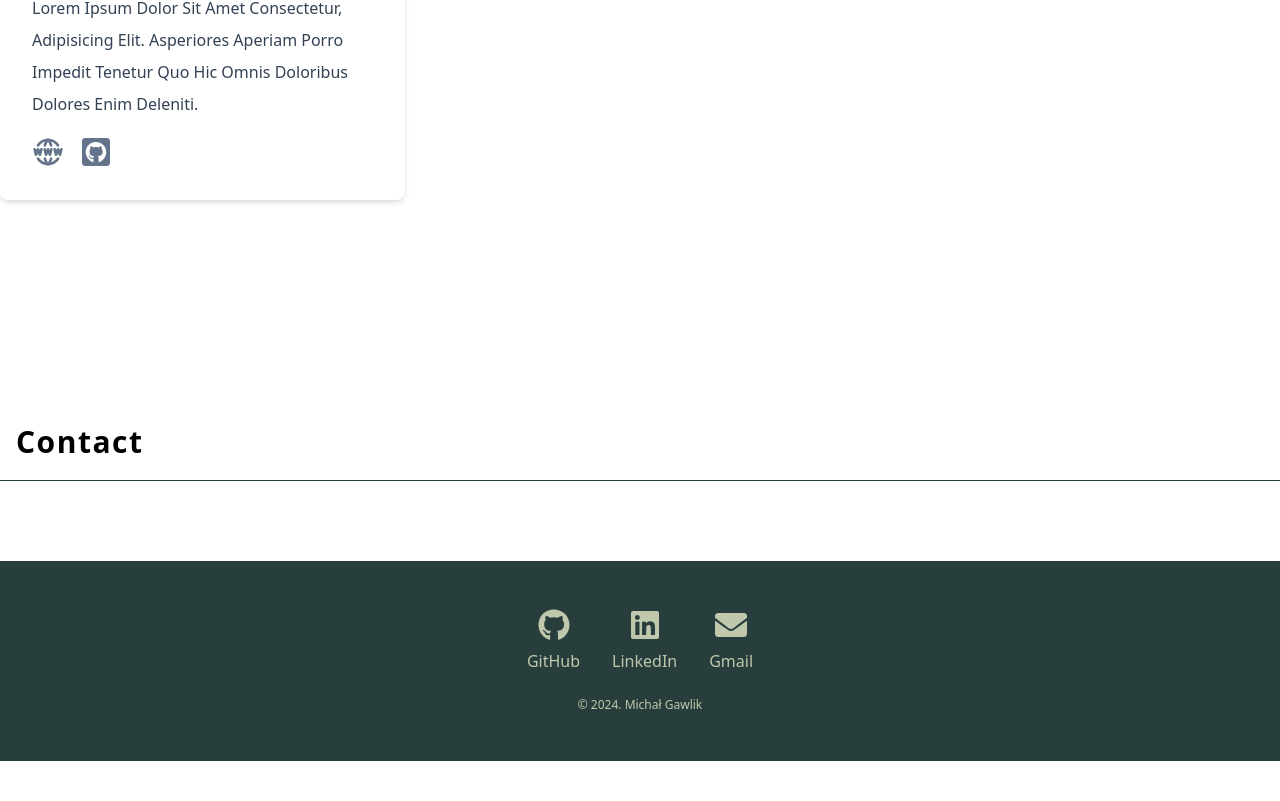
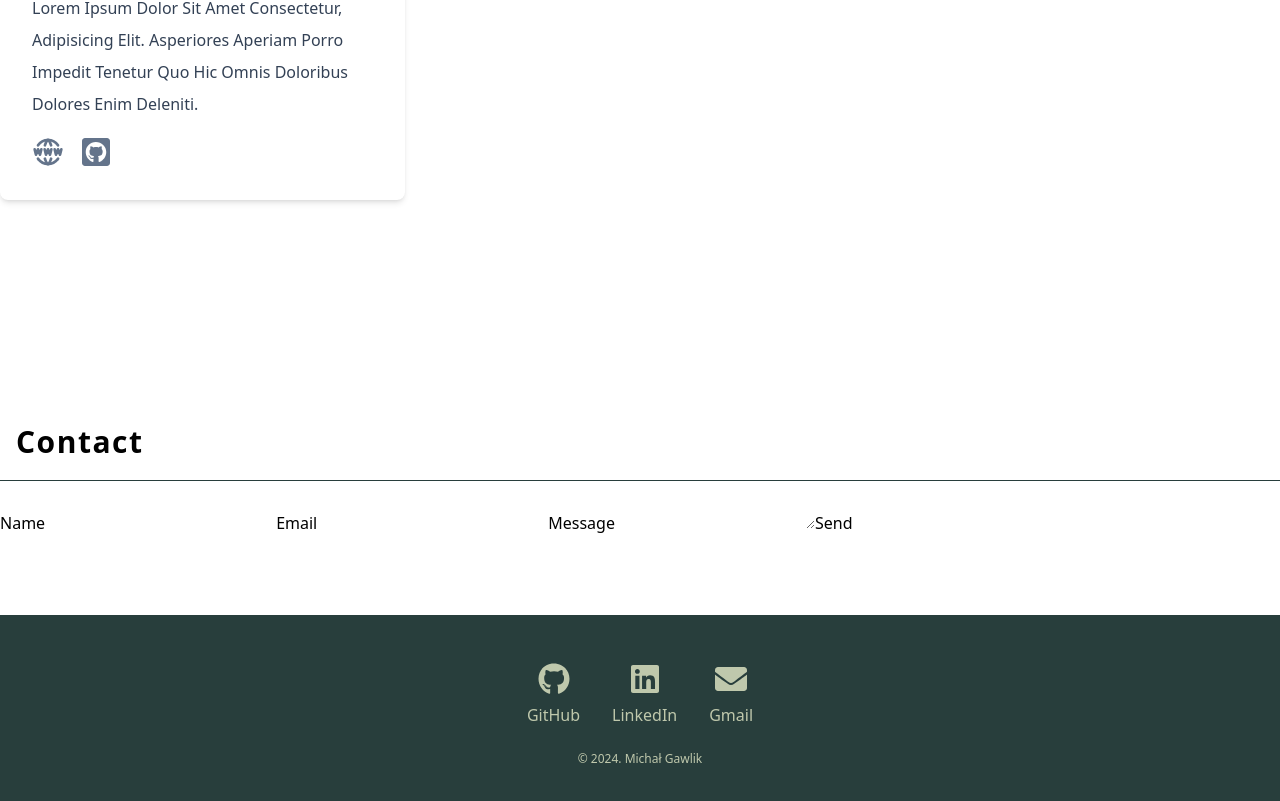
Before and after one commit to misiek869/portfolio_tailwind, a React app: page / in a window 1280 px wide. Shown: the part 2380-3181 px from the top of the page. Before the commit the page ends 3141 px from the top, so only its background shows below. Built offline with nearby package versions, Linux system fonts and the light colour scheme; the HTML template or start-up script is replaced by a standard one.

Commit message:
add env to gitingore

```diff
--- a/src/components/Contact.jsx
+++ b/src/components/Contact.jsx
@@ -3,9 +3,37 @@
 import emailjs from '@emailjs/browser'
 
 const Contact = () => {
+	const form = useRef()
+
+	const sendEmail = e => {
+		e.preventDefault()
+
+		emailjs
+			.sendForm('service_bf4scjg', 'template_uuj0252', form.current, {
+				publicKey: 'vcTG7DbP8L8igeTvk',
+			})
+			.then(
+				() => {
+					console.log('SUCCESS!')
+				},
+				error => {
+					console.log('FAILED...', error.text)
+				}
+			)
+	}
+
 	return (
 		<section className='py-20 align-element' id='skills'>
 			<SectionTitle text={'contact'} />
+			<form ref={form} onSubmit={sendEmail}>
+				<label>Name</label>
+				<input type='text' name='user_name' />
+				<label>Email</label>
+				<input type='email' name='user_email' />
+				<label>Message</label>
+				<textarea name='message' />
+				<input type='submit' value='Send' />
+			</form>
 		</section>
 	)
 }
```
Also changed, not shown: 1 other file (tests, documents, lock files or other folders).
